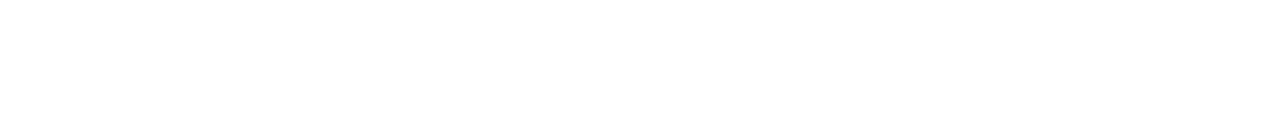
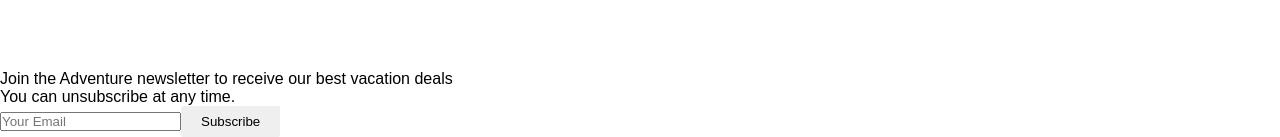
Before and after one commit to labmandala/react-travel-website, a React (Create React App) app: page / in a window 1280 px wide. Shown: the part 1874-2011 px from the top of the page. Before the commit the page ends 1944 px from the top, so only its background shows below. Built offline with nearby package versions, Linux system fonts and the light colour scheme; the HTML template or start-up script is replaced by a standard one.

Commit message:
Create the footer component code.

```diff
--- /dev/null
+++ b/src/components/Footer.js
@@ -0,0 +1,27 @@
+import React from 'react';
+import { Button } from './Button';
+
+function Footer() {
+    return (
+        <div className='footer-container'>
+            <section className='footer-subscription'>
+            <p className='footer-subscription-heading'>
+                Join the Adventure newsletter to receive our
+                best vacation deals
+            </p>
+            <p className='footer-subscription-text'>
+                You can unsubscribe at any time.
+            </p>
+            <div className='input-area'>
+                <form>
+                    <input type='email' name='email' placeholder='Your Email'
+                    className='footer-input' />
+                    <Button buttonStyle='btn-outline'>Subscribe</Button>
+                </form>
+            </div>
+            </section>
+        </div>
+    );
+}
+
+export default Footer
--- a/src/components/pages/Home.js
+++ b/src/components/pages/Home.js
@@ -2,12 +2,14 @@
 import '../../App.css';
 import HeroSection from '../HeroSection';
 import Cards from '../Cards';
+import Footer from '../Footer';
 
 function Home () {
     return (
     <>
         <HeroSection />
         <Cards />
+        <Footer />
     </>
     );
 }
```
Also changed, not shown: src/components/Footer.css (added).
